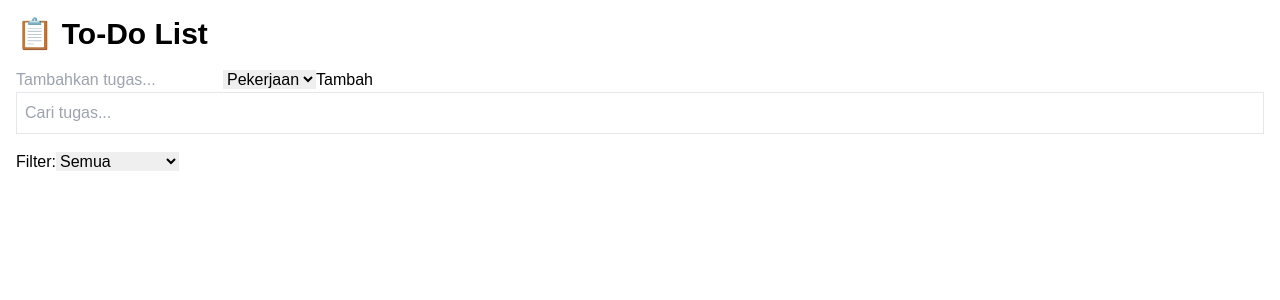
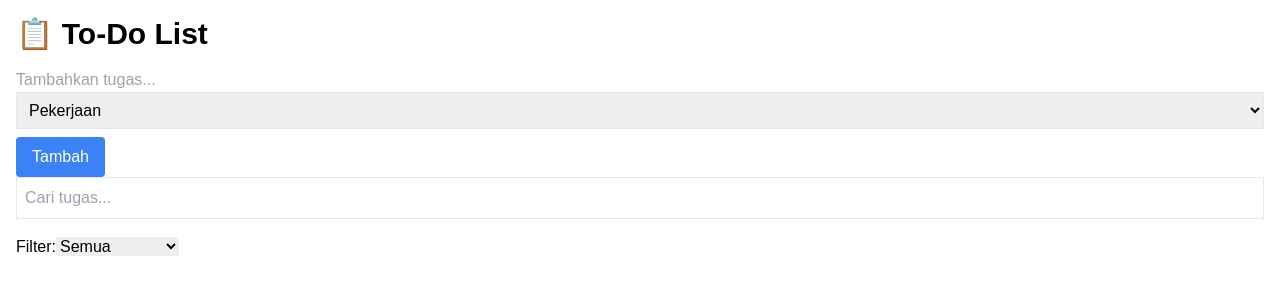
Before and after one commit to tasdiqhasan/vue-todo, a Vue app: page / in a window 1280 px wide. Shown: the top 300 px of the page. Built offline with nearby package versions, Linux system fonts and the light colour scheme.

Commit message:
add method new category

```diff
--- a/src/components/TaskForm.vue
+++ b/src/components/TaskForm.vue
@@ -1,22 +1,56 @@
 <template>
     <form @submit.prevent="submit">
         <input v-model="title" placeholder="Tambahkan tugas..." required />
-        <select v-model="category">
-            <option value="Pekerjaan">Pekerjaan</option>
-            <option value="Pribadi">Pribadi</option>
-            <option value="Belajar">Belajar</option>
+        <select v-model="category" class="border p-2 w-full mb-2">
+            <option v-for="cat in store.categories" :key="cat" :value="cat">
+                {{ cat }}
+            </option>
+            <option disabled>──────────</option>
+            <option value="__new">➕ Tambah kategori baru</option>
         </select>
-        <button type="submit">Tambah</button>
+
+        <div v-if="showNewCategory">
+        <input
+            v-model="newCategory"
+            placeholder="Kategori baru"
+            class="border p-2 w-full mb-2"
+        />
+        <button type="button" @click="addNewCategory" class="bg-gray-200 px-2 py-1 rounded text-sm">
+            Simpan Kategori
+        </button>
+        </div>
+
+        <button type="submit" class="bg-blue-500 text-white px-4 py-2 rounded">Tambah</button>
     </form>
 </template>
 
 <script setup>
-import { ref } from 'vue'
+import { ref, watch } from 'vue'
+import { useTaskStore } from '../stores/taskStore'
+import { useToast } from 'vue-toastification'
 
 const emit = defineEmits(['add-task'])
+const store = useTaskStore()
+const toast = useToast()
 
 const title = ref('')
-const category = ref('Pekerjaan')
+const category = ref(store.categories[0])
+const newCategory = ref('')
+const showNewCategory = ref(false)
+
+watch(category, (val) => {
+    showNewCategory.value = val === '__new'
+})
+
+function addNewCategory() {
+    if (newCategory.value.trim()) {
+        store.addCategory(newCategory.value.trim())
+        category.value = newCategory.value.trim()
+        newCategory.value = ''
+        showNewCategory.value = false
+        toast.success('Kategori ditambahkan!')
+    }
+}
 
 function submit() {
     emit('add-task', {
@@ -24,5 +58,6 @@ function submit() {
         category: category.value
     })
     title.value = ''
+    category.value = store.categories[0]
 }
 </script>
--- a/src/stores/taskStore.js
+++ b/src/stores/taskStore.js
@@ -3,10 +3,15 @@ import { ref, computed, watch } from 'vue'
 
 export const useTaskStore = defineStore('task', () => {
     const tasks = ref(JSON.parse(localStorage.getItem('tasks')) || [])
+    const categories = ref(JSON.parse(localStorage.getItem('categories')) || ['Pekerjaan', 'Pribadi', 'Belajar'])
 
     watch(tasks, (newTasks) => {
         localStorage.setItem('tasks', JSON.stringify(newTasks))
     }, { deep: true })
+
+    watch(categories, (newCategories) => {
+        localStorage.setItem('categories', JSON.stringify(newCategories))
+    }, { deep: true})
 
     const addTask = (task) => {
         tasks.value.push({ id: Date.now().toString(), ...task, completed: false })
@@ -29,5 +34,11 @@ export const useTaskStore = defineStore('task', () => {
         return tasks.value
     }
 
-    return { tasks, addTask, deleteTask, toggleTask, getTaskById, filteredTasks }
+    const addCategory = (name) => {
+        if (!categories.value.includes(name)) {
+            categories.value.push(name)
+        }
+    }
+
+    return { tasks, categories, addTask, deleteTask, toggleTask, getTaskById, filteredTasks, addCategory }
 })
```
